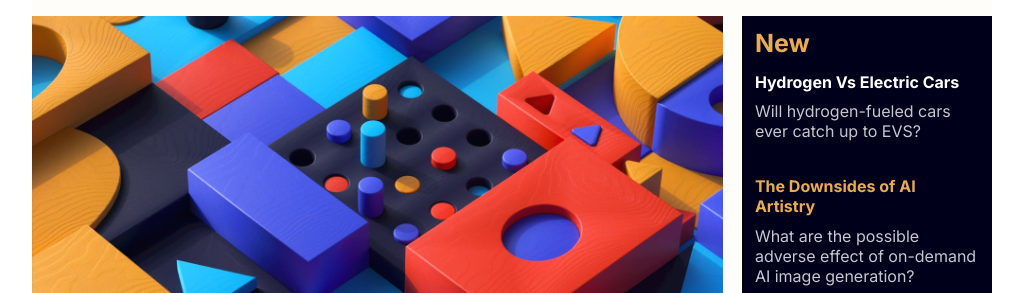
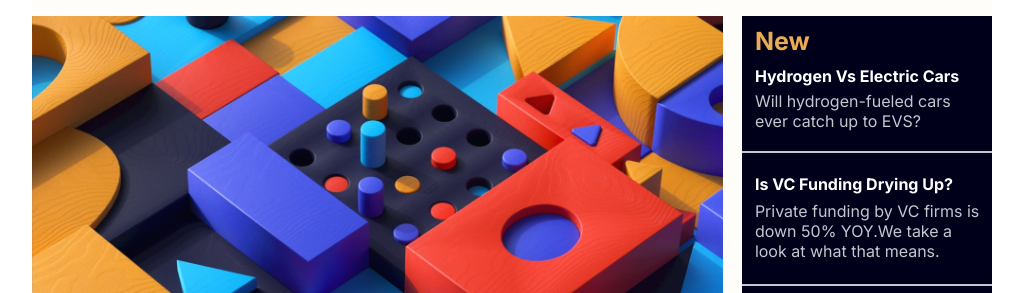
Before and after one commit to Abdul-ganuine/News-card, a plain HTML site: page index.html in a window 1280 px wide. Shown: the part 89-382 px from the top of the page, without its empty margins (128-1151 px from the left). Drawn offline with Linux system fonts and the light colour scheme.

Commit message:
Add files via upload
2nd comit

```diff
--- a/index.html
+++ b/index.html
@@ -40,20 +40,18 @@
         <div class="aside-box">
           <h3 class="txt-deco">New</h3>
           <h4>Hydrogen Vs Electric Cars</h4>
-          <p>
-           Will hydrogen-fueled cars ever catch up to EVS?
-          </p>
-
+           <p>
+            Will hydrogen-fueled cars ever catch up to EVS?
+            <div class="line"></div>
+           </p>
         </div>
-
         <div class="aside-box">
-          <h4 class="deco2">The Downsides of AI Artistry</h4>
-          <p>
-               What are the possible adverse effect of on-demand AI image generation?
-          </p>
-
+          <h4>Is VC Funding Drying Up?</h4>
+           <p>
+            Private funding by VC firms is down 50% YOY.We take a look at what that means.
+            <div class="line"></div>
+           </p>
         </div>
-
         <div class="aside-box">
           <h4>Is VC Funding Drying Up?</h4>
            <p>
```
